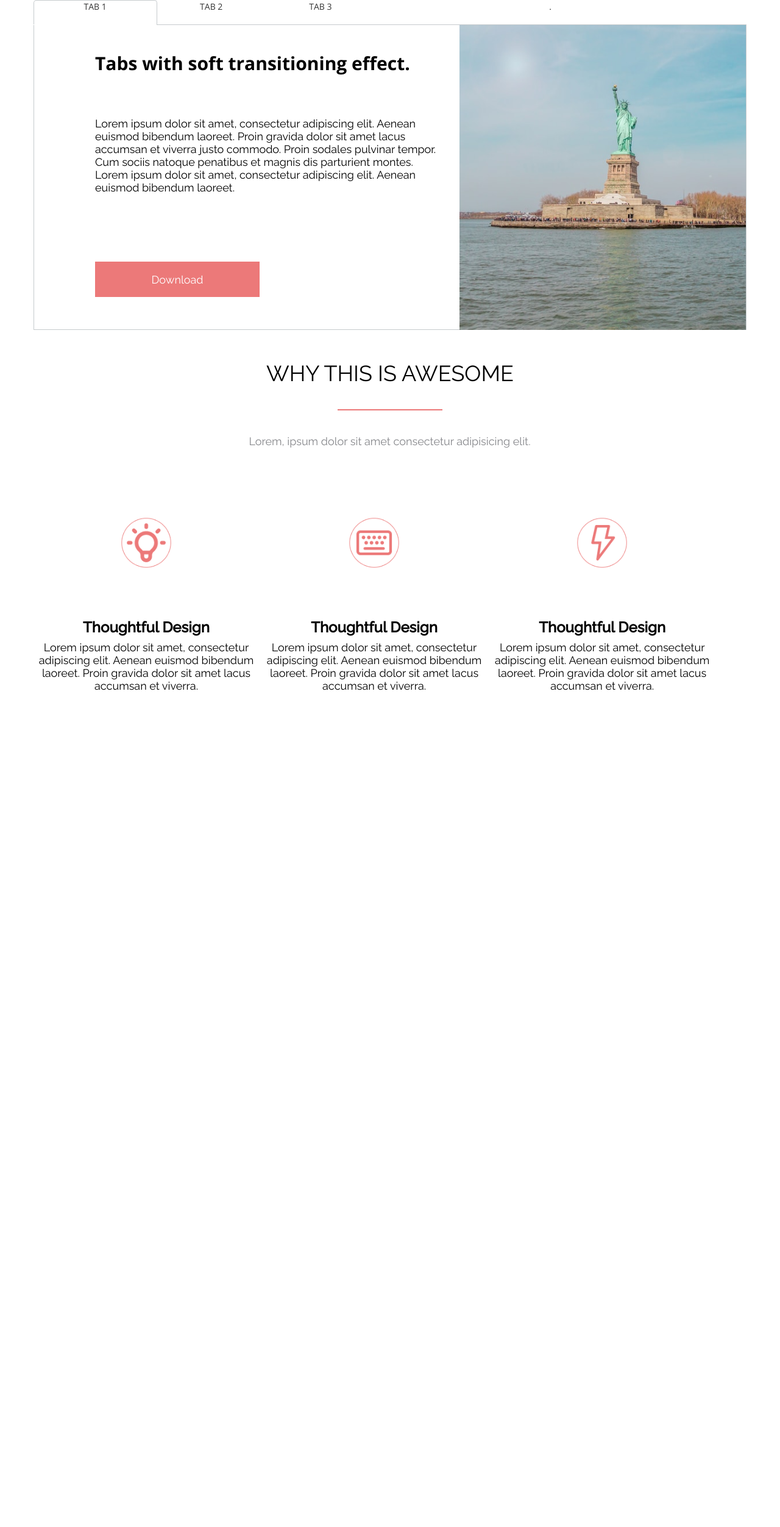
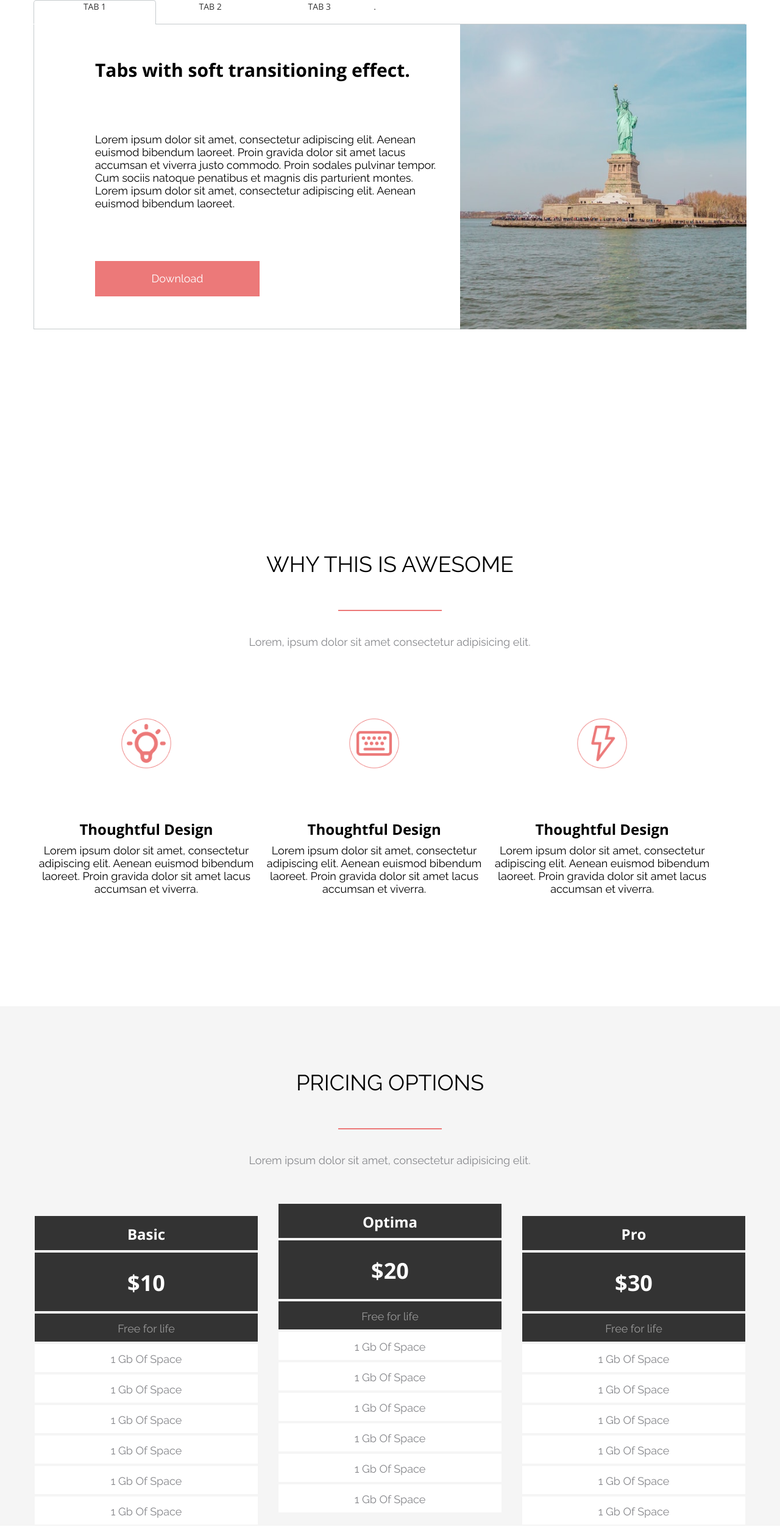
Before and after one commit to OlegKaptur/homeworks, a plain HTML site: page index.html in a window 1280 px wide. Shown: the whole page at 61% size. Before the commit the page ends 1188 px from the top, so only its background shows below. Drawn offline with nearby package versions, Linux system fonts and the light colour scheme.

Commit message:
first commit

```diff
--- /dev/null
+++ b/awesome.css
@@ -0,0 +1,71 @@
+@import url('https://fonts.googleapis.com/css2?family=Raleway:wght@400;500&display=swap');
+
+* {
+    font-family: 'Raleway', sans-serif;
+    font-style: normal;
+}
+
+.awesome-container {
+    width: 1170px;
+    margin: auto;
+    height: 100vh;
+}
+
+.awesome-container h2 {
+    height: 150px;
+    line-height: 150px;
+    font-size: 36px;
+    text-transform: uppercase;
+    text-align: center;
+    font-weight: normal;
+    margin-top: 50px;
+}
+
+.awesome-line {
+    width: 170px;
+    border: 1px solid #EC7979;
+    margin: auto;
+}
+
+h5.title {
+    width: 1169px;
+    height: 21px;
+    font-size: 18px;
+    text-align: center;
+    color: #86878B;
+    margin: 40px 0 71px;
+}
+
+.text {
+    width: 370px;
+    height: 105px;
+    font-size: 18px;
+    text-align: center;
+    color: #000000;
+    font-weight: normal;
+    margin: 0;
+}
+
+.awesome-container h4 {
+    font-size: 24px;
+    text-align: center;
+    color: #000000;
+    margin: 39px 0 8px;
+    font-family: 'Open Sans';
+}
+
+.group {
+    height: 383px;
+    width: 370px;
+    display: inline-block;
+}
+
+.group img {
+    height: 170px;
+    width: 170px;
+    display: block;
+    margin-left: auto;
+    margin-right: auto;
+    padding: 10px;
+    box-sizing: border-box;
+}
--- a/index.css
+++ /dev/null
@@ -1,62 +0,0 @@
-@import url('https://fonts.googleapis.com/css2?family=Raleway:wght@400;500&display=swap');
-
-* {
-font-family: 'Raleway', sans-serif;
-font-style: normal;
-}
-.container {
-width: 1170px;
-margin: auto;
-}
-h2 {
-width: 1170px;
-height: 50px;
-font-size: 36px;
-text-transform:uppercase ;
-text-align: center;
-font-weight: normal;
-margin-top: 50px;
-}
-.line {
-width: 170px;
-border: 1px solid #EC7979;
-margin: auto;
-}
-
-h5.first {
-width: 1169px;
-height: 21px;
-font-size: 18px;
-text-align: center;
-color: #86878B;
-margin: 40px 0 71px ;
-}
-.text {
-width: 370px;
-height: 105px;
-font-size: 18px;
-text-align: center;
-color: #000000;
-font-weight: normal;
-margin: 0;
-}
-h4 {
-font-size: 24px;
-text-align: center;
-color: #000000;
-margin: 39px 0 8px;
-}
-.group {
-height: 383px;
-width: 370px;
-display: inline-block;
-}
-.image {
-height: 170px;
-width: 170px;
-display: block;
-margin-left: auto;
-margin-right: auto;
-padding: 10px;
-box-sizing: border-box;
-}
--- a/index.html
+++ b/index.html
@@ -1,27 +1,24 @@
 <!DOCTYPE html>
 <html lang="en">
+
 <head>
     <meta charset="UTF-8">
     <meta http-equiv="X-UA-Compatible" content="IE=edge">
     <meta name="viewport" content="width=device-width, initial-scale=1.0">
-    <link rel="stylesheet" href="index1.css">
-    <link rel="stylesheet" href="index.css">
+    <link rel="stylesheet" href="tabs.css">
+    <link rel="stylesheet" href="awesome.css">
+    <link rel="stylesheet" href="price.css">
     <title>Document</title>
 </head>
+
 <body>
-    <section class="info-block1">
-    <p class="tabs">tab 1</p>
-    </section>
-    <section class="info-block">
-    <p class="tabs">tab 2</p>
-    </section>
-    <section class="info-block">
-    <p class="tabs">tab 3</p>
-    </section>
-    <section class="info-block4">
-    <p class="tabs">.</p>
-    </section>
+    <section class="tabs-container">
+        <div class="info-block1">tab 1</div>
+        <div class="info-block">tab 2</div>
+        <div class="info-block">tab 3</div>
+        <div class="info-block4">.</div>
         <section class="description">
+            <section class="left-side">
                 <h3>Tabs with soft transitioning effect.</h3>
                 <h5>
                     Lorem ipsum dolor sit amet, consectetur adipiscing elit. Aenean euismod
@@ -33,46 +30,91 @@
                     bibendum laoreet.
                 </h5>
                 <button>Download</button>
-        <section class="image-container">
+            </section>
+            <section class="right-side">
                 <img src="Rectangle.png" alt="city">
             </section>
         </section>
-<div class="container">
+    </section>
+    <div class="awesome-container">
         <h2>Why this is awesome</h2>
-<div class="line"></div>
-<h5 class="first">Lorem, ipsum dolor sit amet consectetur adipisicing elit.</h5>
+        <div class="awesome-line"></div>
+        <h5 class="title">Lorem, ipsum dolor sit amet consectetur adipisicing elit.</h5>
         <section>
-<div class="group">
-    <img class="image" src="01.png" alt="lamp">
-<article>
+            <article class="group">
+                <img src="01.png" alt="lamp">
+                <div>
                     <h4>Thoughtful Design</h4>
                     <h5 class="text">
                         Lorem ipsum dolor sit amet, consectetur adipiscing
-    elit. Aenean euismod bibendum laoreet. Proin gravida  dolor sit amet lacus accumsan et viverra.
+                        elit. Aenean euismod bibendum laoreet. Proin gravida dolor sit amet lacus accumsan et viverra.
                     </h5>
+                </div>
             </article>
-</div>
-<div class="group">
-    <img class="image" src="02.png" alt="keyboard">
-<article>
+            <article class="group">
+                <img src="02.png" alt="keyboard">
+                <div>
                     <h4>Thoughtful Design</h4>
                     <h5 class="text">
                         Lorem ipsum dolor sit amet, consectetur adipiscing
-    elit. Aenean euismod bibendum laoreet. Proin gravida  dolor sit amet lacus accumsan et viverra.
+                        elit. Aenean euismod bibendum laoreet. Proin gravida dolor sit amet lacus accumsan et viverra.
                     </h5>
+                </div>
             </article>
-</div>
-<div class="group">
-    <img class="image" src="03.png" alt="lightning">
-<article>
+            <article class="group">
+                <img src="03.png" alt="lightning">
+                <div>
                     <h4>Thoughtful Design</h4>
                     <h5 class="text">
                         Lorem ipsum dolor sit amet, consectetur adipiscing
-    elit. Aenean euismod bibendum laoreet. Proin gravida  dolor sit amet lacus accumsan et viverra.
+                        elit. Aenean euismod bibendum laoreet. Proin gravida dolor sit amet lacus accumsan et viverra.
                     </h5>
+                </div>
             </article>
-</div>
         </section>
     </div>
+    <main class="price-container">
+        <div class="price-subcontainer">
+            <h2>Pricing options</h2>
+            <div class="separator"></div>
+            <h5 class="price-title">Lorem ipsum dolor sit amet, consectetur adipisicing elit.</h5>
+            <section class="price-info-container">
+                <section class="price-info">
+                    <h4>Basic</h4>
+                    <h3>$10</h3>
+                    <h5 class="subtitle">Free for life</h5>
+                    <h5 class="line">1 Gb Of Space</h5>
+                    <h5 class="line">1 Gb Of Space</h5>
+                    <h5 class="line">1 Gb Of Space</h5>
+                    <h5 class="line">1 Gb Of Space</h5>
+                    <h5 class="line">1 Gb Of Space</h5>
+                    <h5 class="line">1 Gb Of Space</h5>
+                </section>
+                <section class="price-info second">
+                    <h4>Optima</h4>
+                    <h3>$20</h3>
+                    <h5 class="subtitle">Free for life</h5>
+                    <h5 class="line">1 Gb Of Space</h5>
+                    <h5 class="line">1 Gb Of Space</h5>
+                    <h5 class="line">1 Gb Of Space</h5>
+                    <h5 class="line">1 Gb Of Space</h5>
+                    <h5 class="line">1 Gb Of Space</h5>
+                    <h5 class="line">1 Gb Of Space</h5>
+                </section>
+                <section class="price-info">
+                    <h4>Pro</h4>
+                    <h3>$30</h3>
+                    <h5 class="subtitle">Free for life</h5>
+                    <h5 class="line">1 Gb Of Space</h5>
+                    <h5 class="line">1 Gb Of Space</h5>
+                    <h5 class="line">1 Gb Of Space</h5>
+                    <h5 class="line">1 Gb Of Space</h5>
+                    <h5 class="line">1 Gb Of Space</h5>
+                    <h5 class="line">1 Gb Of Space</h5>
+                </section>
+            </section>
+        </div>
+    </main>
 </body>
+
 </html>
--- a/index1.css
+++ /dev/null
@@ -1,90 +0,0 @@
-@import url('https://fonts.googleapis.com/css2?family=Raleway&display=swap');
-@import url('https://fonts.googleapis.com/css2?family=Open+Sans:wght@400;700&family=Raleway&display=swap');
-
-* {
-font-family: "Raleway", "Open Sans" "sans-serif";
-}
-
-body {
-width: 1170px;
-margin: auto;
-}
-
-.info-block {
-display: inline-block;
-width: 180px;
-height: 39px;
-border-bottom: 1px solid #C6CBCD;
-margin-right: -5px;
-}
-
-.info-block1 {
-display: inline-block;
-width: 201px;
-height: 39px;
-border: 1px solid #C6CBCD;
-border-radius: 5px 5px 0px 0px;
-margin-right: -5px;
-border-bottom: 0;
-}
-.info-block4 {
-display: inline-block;
-width: 610px;
-height: 39px;
-border-bottom: 1px solid #C6CBCD;
-margin-right: -5px;
-}
-
-.tabs {
-width: 38px;
-height: 19px;
-font-size: 14px;
-font-family: 'Open Sans';
-text-transform: uppercase;
-color: #333333;
-margin: auto;
-}
-
-.description {
-Width: 1168px;
-Height: 499px;
-border: 1px solid #C6CBCD;
-border-top: 0;
-margin-bottom: 50px;
-}
-
-.image-container {
-float: right;
-margin-top: -388px;
-}
-
-h3 {
-width: 570px;
-height: 124px;
-font-size: 30px;
-margin: 0 30px 27px 100px;
-font-family: 'Open Sans';
-display: flex;
-align-items: center;
-}
-
-h5 {
-width: 570px;
-height: 210px;
-font-size: 30px;
-margin: 0 30px 27px 100px;
-font-family: 'Raleway';
-font-size: 18px;
-font-weight: normal;
-align-items: center;
-}
-
-button {
-width: 270px;
-height: 58px;
-color: #FFF;
-background: #EC7979;
-border: #EC7979;
-font-size: 18px;
-margin: 0 0 54px 100px;
-}
--- /dev/null
+++ b/price.css
@@ -0,0 +1,115 @@
+@import url('https://fonts.googleapis.com/css2?family=Open+Sans:wght@700&display=swap');
+@import url('https://fonts.googleapis.com/css2?family=Open+Sans:wght@700&family=Raleway:wght@400;700&display=swap');
+
+* {
+  font-family: Raleway, sans-serif;
+  box-sizing: border-box;
+  margin: 0;
+  padding: 0;
+}
+
+.price-container {
+  width: 100%;
+  height: 100%;
+  background: #F5F5F5;
+  display: flex;
+  justify-content: center;
+  align-items: center;
+}
+
+.price-subcontainer {
+  width: 1170px;
+  box-sizing: content-box;
+}
+
+.price-info-container {
+  width: 1170px;
+  height: 530px;
+  display: flex;
+  justify-content: space-between;
+}
+
+.price-info {
+  width: 370px;
+  height: 510px;
+  align-self: flex-end;
+}
+
+section.second {
+  align-self: flex-start;
+}
+
+.price-info h4 {
+  background: #333;
+  color: #fff;
+  font-family: Open Sans, sans-serif;
+  text-align: center;
+  line-height: 60px;
+  height: 60px;
+  border: 2px solid #F5F5F5;
+  font-size: 24px;
+}
+
+.price-info h3 {
+  background: #333;
+  color: #fff;
+  height: 100px;
+  line-height: 100px;
+  text-align: center;
+  border: 2px solid #F5F5F5;
+  font-size: 36px;
+  font-weight: 700;
+  width: 370px;
+  height: 100px;
+}
+
+.price-info .subtitle {
+  height: 50px;
+  line-height: 50px;
+  background: #333;
+  text-align: center;
+  color: rgba(255, 255, 255, 0.5);
+  font-size: 18px;
+  font-weight: 400;
+  border: 2px solid #F5F5F5;
+  width: 370px;
+  height: 50px;
+}
+
+.price-info .line {
+  color: #86878B;
+  height: 50px;
+  line-height: 50px;
+  font-weight: 400;
+  border: 2px solid #F5F5F5;
+  text-align: center;
+  width: 370px;
+  height: 50px;
+  background: #FFFFFF;
+}
+
+.price-subcontainer h2 {
+  height: 150px;
+  line-height: 150px;
+  text-transform: uppercase;
+  font-size: 36px;
+  font-weight: 400;
+  text-align: center;
+  margin-top: 50px;
+}
+
+.price-subcontainer .separator {
+  border: 0.5px solid #EC7979;
+  width: 170px;
+  margin: 0 auto;
+}
+
+.price-subcontainer .price-title {
+  margin: 40px 0 59px;
+  font-weight: 400;
+  font-size: 18px;
+  text-align: center;
+  color: #86878B;
+  width: 1169px;
+  height: 21px;
+}
--- /dev/null
+++ b/tabs.css
@@ -0,0 +1,106 @@
+@import url('https://fonts.googleapis.com/css2?family=Raleway&display=swap');
+@import url('https://fonts.googleapis.com/css2?family=Open+Sans:wght@400;700&family=Raleway&display=swap');
+
+* {
+    font-family: "Raleway", "sans-serif";
+}
+
+.tabs-container {
+    width: 1170px;
+    margin: auto;
+    height: 100vh;
+
+}
+
+.info-block {
+    display: inline-block;
+    width: 180px;
+    height: 39px;
+    border-bottom: 1px solid #C6CBCD;
+    margin-right: -5px;
+    font-size: 14px;
+    font-family: 'Open Sans';
+    text-transform: uppercase;
+    color: #333333;
+    text-align: center;
+}
+
+.info-block1 {
+    display: inline-block;
+    width: 201px;
+    height: 39px;
+    border: 1px solid #C6CBCD;
+    border-radius: 5px 5px 0px 0px;
+    margin-right: -5px;
+    border-bottom: 0;
+    font-size: 14px;
+    font-family: 'Open Sans';
+    text-transform: uppercase;
+    color: #333333;
+    text-align: center;
+}
+
+.info-block4 {
+    display: inline-block;
+    width: 610px;
+    height: 39px;
+    border-bottom: 1px solid #C6CBCD;
+    margin-right: -5px;
+    font-size: 14px;
+    font-family: 'Open Sans';
+    text-transform: uppercase;
+    color: #333333;
+}
+
+.description {
+    Height: 500px;
+    border: 1px solid #C6CBCD;
+    border-top: 0;
+    /* margin-bottom: 50px; */
+    box-sizing: border-box;
+    display: inline-block;
+
+}
+
+.right-side {
+    box-sizing: border-box;
+    display: inline-block;
+    margin-right: -5px;
+}
+
+h3 {
+    height: 124px;
+    font-size: 30px;
+    font-family: 'Open Sans';
+    box-sizing: border-box;
+    display: inline-block;
+}
+
+h5 {
+    height: 210px;
+    font-size: 30px;
+    font-family: 'Raleway';
+    font-size: 18px;
+    font-weight: normal;
+    align-items: center;
+    box-sizing: border-box;
+    display: inline-block;
+}
+
+button {
+    width: 270px;
+    height: 58px;
+    color: #FFF;
+    background: #EC7979;
+    border: none;
+    font-size: 18px;
+    margin: 0 0 54px 0;
+}
+
+.left-side {
+    width: 570px;
+    display: inline-block;
+    margin: 0 25px 0 100px;
+    position: relative;
+    top: -77px;
+}
```
Lines whose indentation alone changed are shown as unchanged.
